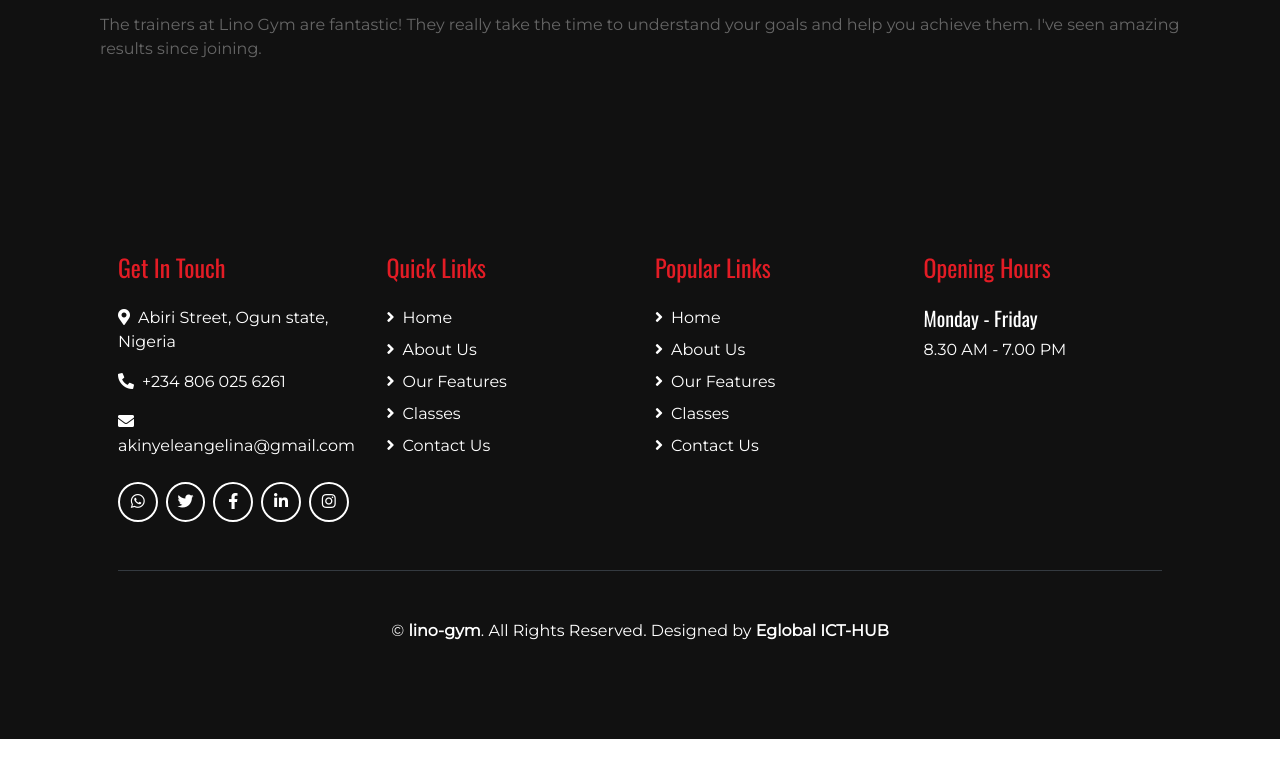
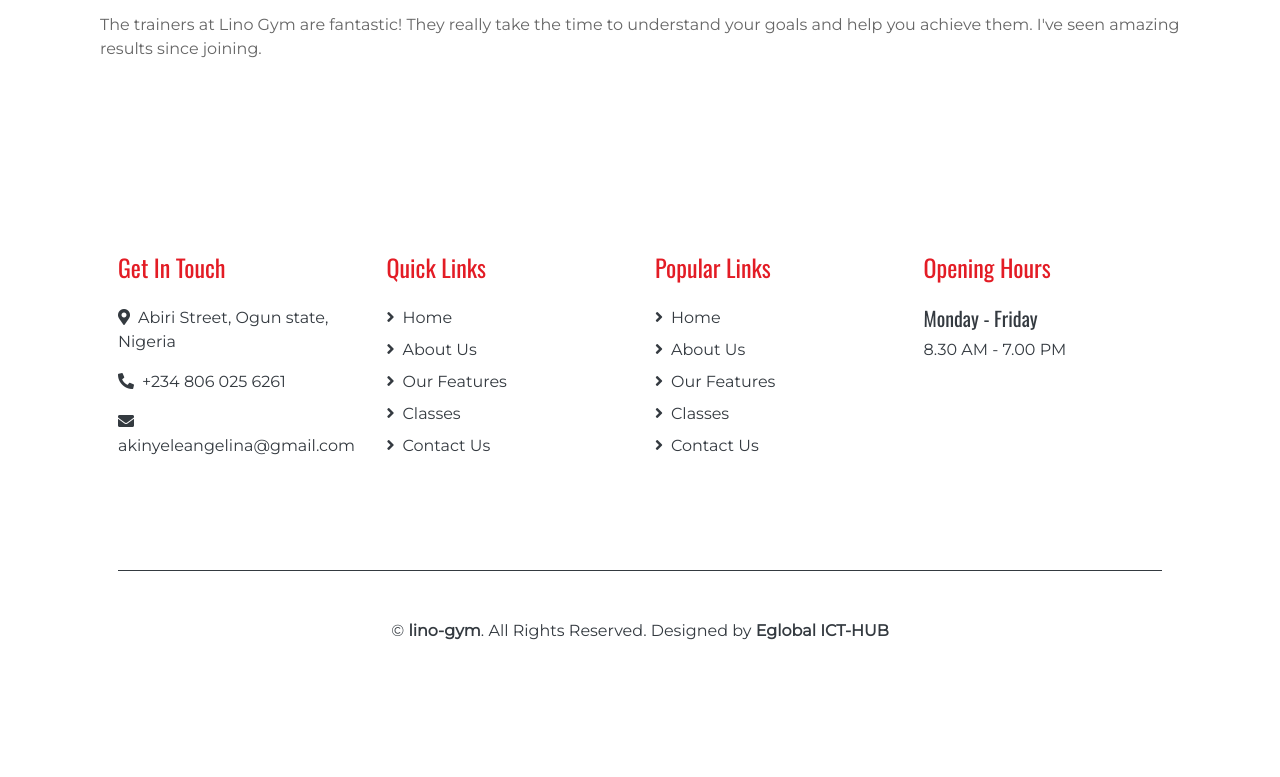
Before and after one commit to Othnielfire3/lino-gym-website, a plain HTML site: page feature.html in a window 1280 px wide. Shown: the part 1669-2446 px from the top of the page. Drawn offline with nearby package versions, Linux system fonts and the light colour scheme; files whose address does not match are found by name.

Commit message:
Skididi Toilet

```diff
--- a/feature.html
+++ b/feature.html
@@ -33,15 +33,12 @@
                 <span class="navbar-toggler-icon"></span>
             </button>
             <div class="collapse navbar-collapse justify-content-between" id="navbarCollapse">
-                <div class="navbar-nav ml-auto p-4 bg-secondary">
+                <div class="navbar-nav ml-auto p-4 bg-light">
                     <a href="index.html" class="nav-item nav-link active">Home</a>
                     <a href="about.html" class="nav-item nav-link">About Us</a>
                     <a href="feature.html" class="nav-item nav-link">Our Features</a>
                     <a href="class.html" class="nav-item nav-link">Classes</a>
-                    <div class="nav-item dropdown">
-                        <a href="#" class="nav-link dropdown-toggle" data-toggle="dropdown">chat with us</a>
-                    </div>
-                    <a href="contact.html" class="nav-item nav-link">Contact </a>
+                     <a href="contact.html" class="nav-item nav-link">Contact </a>
                 </div>
             </div>
         </nav>
@@ -51,18 +48,18 @@
     <!-- Page Header Start -->
     <div class="container-fluid page-header mb-5">
         <div class="d-flex flex-column align-items-center justify-content-center pt-0 pt-lg-5" style="min-height: 400px">
-            <h4 class="display-4 mb-3 mt-0 mt-lg-5 text-white text-uppercase font-weight-bold">Features</h4>
+            <h4 class="display-4 mb-3 mt-0 mt-lg-5 text-dark text-uppercase font-weight-bold">Features</h4>
             <div class="d-inline-flex">
-                <p class="m-0 text-white"><a class="text-white" href="">Home</a></p>
-                <p class="m-0 text-white px-2">/</p>
-                <p class="m-0 text-white">Our Features</p>
+                <p class="m-0 text-dark"><a class="text-dark" href="">Home</a></p>
+                <p class="m-0 text-dark px-2">/</p>
+                <p class="m-0 text-dark">Our Features</p>
             </div>
         </div>
     </div>
     <!-- Page Header End -->
 
     <!-- Features Starts -->
-    <div class="container-fluid bg-secondary my-5">
+    <div class="container-fluid bg-light my-5">
         <div class="container py-5">
             <div class="row align-items-center">
                  <div class="col-lg-7">
@@ -168,7 +165,7 @@
 
 
     <!-- Footer Start -->
-    <div class="container-fluid bg-secondary text-white mt-5 py-5 px-sm-3 px-md-5">
+    <div class="container-fluid bg-light text-dark mt-5 py-5 px-sm-3 px-md-5">
         <div class="row pt-5">
             <div class="col-lg-3 col-md-6 mb-5">
                 <h4 class="text-primary mb-4">Get In Touch</h4>
@@ -186,33 +183,33 @@
             <div class="col-lg-3 col-md-6 mb-5">
                 <h4 class="text-primary mb-4">Quick Links</h4>
                 <div class="d-flex flex-column justify-content-start">
-                    <a class="text-white mb-2" href="#"><i class="fa fa-angle-right mr-2"></i>Home</a>
-                    <a class="text-white mb-2" href="#"><i class="fa fa-angle-right mr-2"></i>About Us</a>
-                    <a class="text-white mb-2" href="#"><i class="fa fa-angle-right mr-2"></i>Our Features</a>
-                    <a class="text-white mb-2" href="#"><i class="fa fa-angle-right mr-2"></i>Classes</a>
-                    <a class="text-white" href="#"><i class="fa fa-angle-right mr-2"></i>Contact Us</a>
+                    <a class="text-dark mb-2" href="#"><i class="fa fa-angle-right mr-2"></i>Home</a>
+                    <a class="text-dark mb-2" href="#"><i class="fa fa-angle-right mr-2"></i>About Us</a>
+                    <a class="text-dark mb-2" href="#"><i class="fa fa-angle-right mr-2"></i>Our Features</a>
+                    <a class="text-dark mb-2" href="#"><i class="fa fa-angle-right mr-2"></i>Classes</a>
+                    <a class="text-dark" href="#"><i class="fa fa-angle-right mr-2"></i>Contact Us</a>
                 </div>
             </div>
             <div class="col-lg-3 col-md-6 mb-5">
                 <h4 class="text-primary mb-4">Popular Links</h4>
                 <div class="d-flex flex-column justify-content-start">
-                    <a class="text-white mb-2" href="#"><i class="fa fa-angle-right mr-2"></i>Home</a>
-                    <a class="text-white mb-2" href="#"><i class="fa fa-angle-right mr-2"></i>About Us</a>
-                    <a class="text-white mb-2" href="#"><i class="fa fa-angle-right mr-2"></i>Our Features</a>
-                    <a class="text-white mb-2" href="#"><i class="fa fa-angle-right mr-2"></i>Classes</a>
-                    <a class="text-white" href="#"><i class="fa fa-angle-right mr-2"></i>Contact Us</a>
+                    <a class="text-dark mb-2" href="#"><i class="fa fa-angle-right mr-2"></i>Home</a>
+                    <a class="text-dark mb-2" href="#"><i class="fa fa-angle-right mr-2"></i>About Us</a>
+                    <a class="text-dark mb-2" href="#"><i class="fa fa-angle-right mr-2"></i>Our Features</a>
+                    <a class="text-dark mb-2" href="#"><i class="fa fa-angle-right mr-2"></i>Classes</a>
+                    <a class="text-dark" href="#"><i class="fa fa-angle-right mr-2"></i>Contact Us</a>
                 </div>
             </div>
             <div class="col-lg-3 col-md-6 mb-5">
                 <h4 class="text-primary mb-4">Opening Hours</h4>
-                <h5 class="text-white">Monday - Friday</h5>
+                <h5 class="text-dark">Monday - Friday</h5>
                 <p>8.30 AM - 7.00 PM</p>
             </div>
         </div>
         <div class="container border-top border-dark pt-5">
-            <p class="m-0 text-center text-white">
-                &copy; <a class="text-white font-weight-bold" href="#">lino-gym</a>. All Rights Reserved. Designed by
-                <a class="text-white font-weight-bold" href="https://eglobalicthub.com">Eglobal ICT-HUB</a>
+            <p class="m-0 text-center text-dark">
+                &copy; <a class="text-dark font-weight-bold" href="#">lino-gym</a>. All Rights Reserved. Designed by
+                <a class="text-dark font-weight-bold" href="https://eglobalicthub.com">Eglobal ICT-HUB</a>
             </p>
         </div>
     </div>
```
Also changed, not shown: Contact.html (+2 -4 lines), about.html (+1 -3 lines), class.html (+1 -3 lines), index.html (+1 -4 lines).
